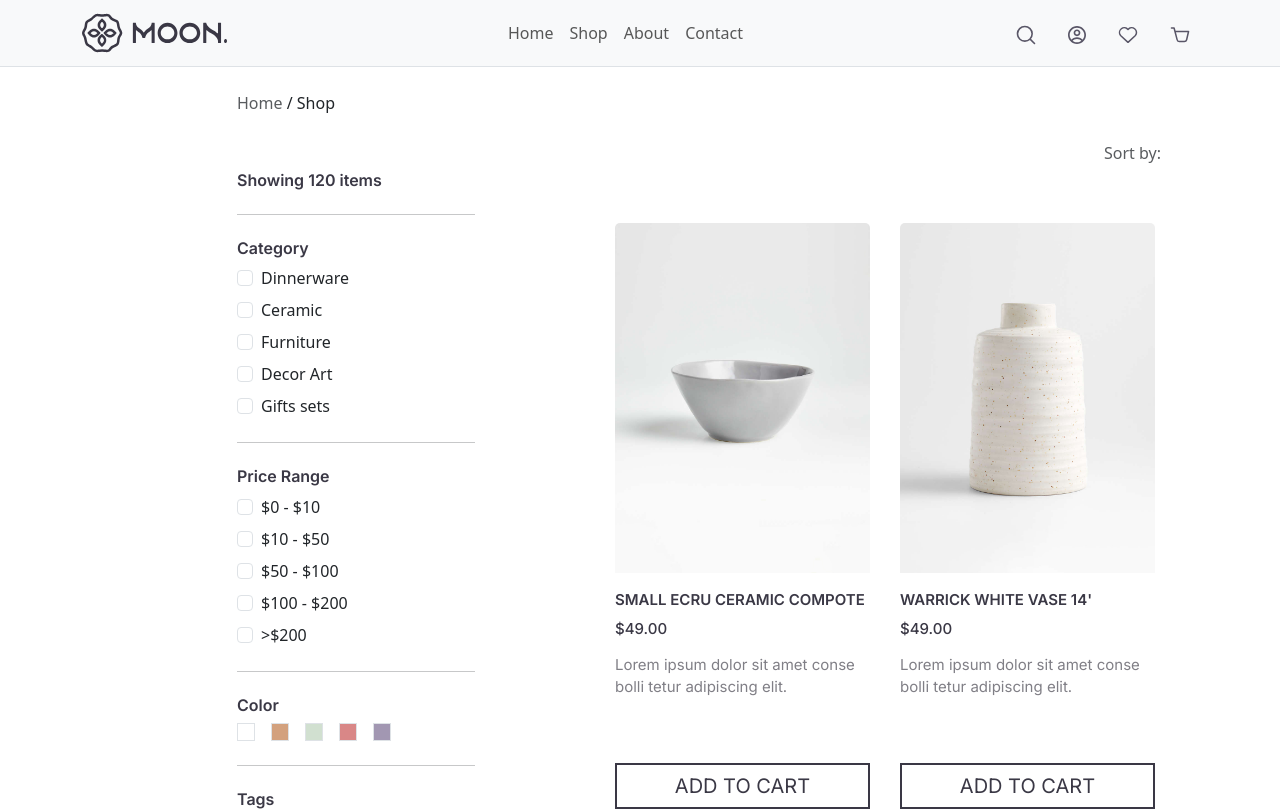
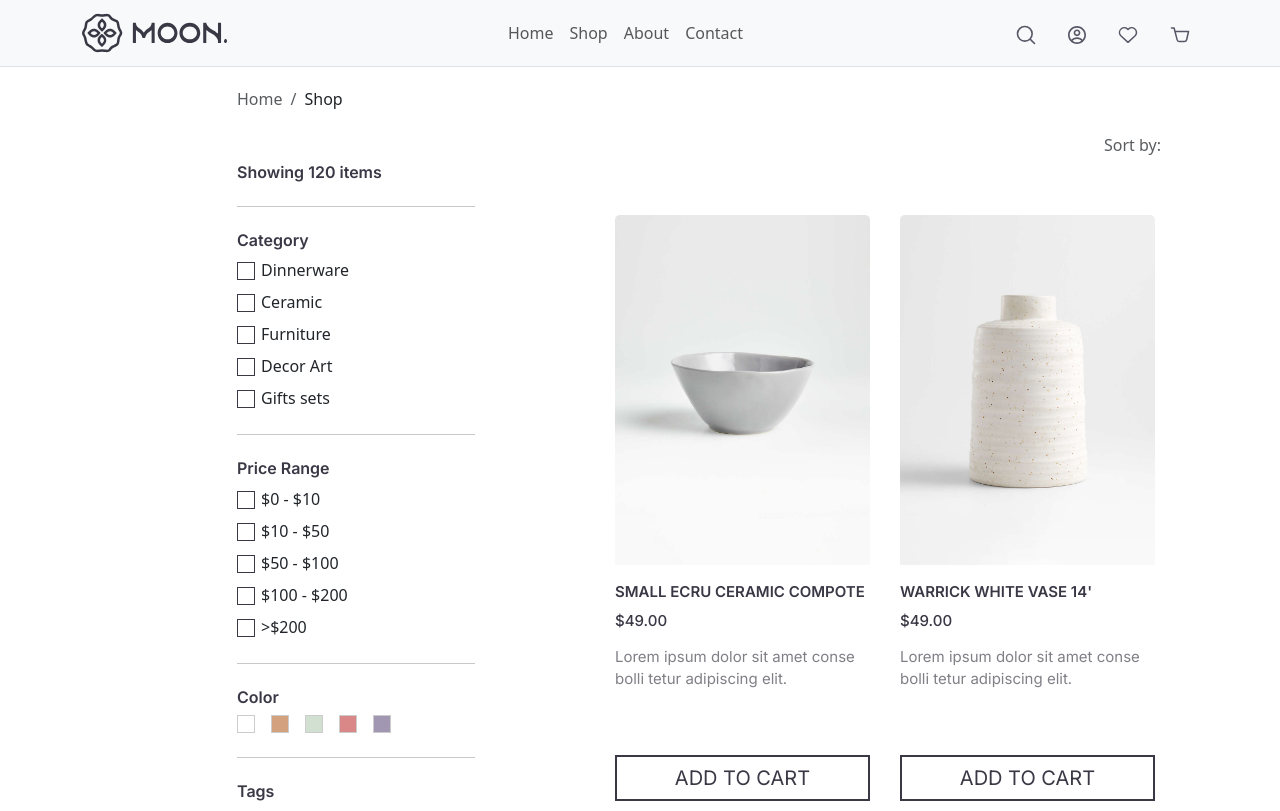
Before and after one commit to AliMango-dev/moon, a Vue app: page /shop in a window 1280 px wide. Shown: the top 811 px of the page. Built offline with nearby package versions, Linux system fonts and the light colour scheme.

Commit message:
added some functionality to some pages

```diff
--- a/src/components/favRow.vue
+++ b/src/components/favRow.vue
@@ -2,12 +2,14 @@
   <tr class="border-bottom align-middle">
     <td class="text-center py-3">
       <svg
+        @click="$emit('remove')"
         xmlns="http://www.w3.org/2000/svg"
         width="29"
         height="29"
         fill="currentColor"
         class="bi bi-x-lg text-danger"
         viewBox="0 0 16 16"
+        style="cursor: pointer"
       >
         <path
           d="M2.146 2.854a.5.5 0 1 1 .708-.708L8 7.293l5.146-5.147a.5.5 0 0 1 .708.708L8.707 8l5.147 5.146a.5.5 0 0 1-.708.708L8 8.707l-5.146 5.147a.5.5 0 0 1-.708-.708L7.293 8z"
--- a/src/components/homepage-card.vue
+++ b/src/components/homepage-card.vue
@@ -47,7 +47,13 @@
   width: 255px;
   padding: 0px;
   border: none;
+  transition: transform 0.3s ease;
 }
+
+.card:hover {
+  transform: scale(1.03);
+}
+
 .card-body .btn {
   border: 2px solid #3a3845;
   border-radius: 0%;
--- a/src/components/shop-category.vue
+++ b/src/components/shop-category.vue
@@ -1,8 +1,5 @@
 <template>
-  <h6
-    class="fw-semibold bor"
-    style="font-family: 'Inter', serif; color: #3a3845"
-  >
+  <h6 class="fw-semibold" style="font-family: 'Inter', serif; color: #3a3845">
     Showing 120 items
   </h6>
 
@@ -35,9 +32,14 @@
     <span
       v-for="color in colors"
       :key="color"
-      :style="{ background: color }"
-      class="border"
-      style="width: 18px; height: 18px"
+      :style="{
+        background: color,
+        transform: selectedColor === color ? 'scale(1.4)' : 'scale(1)',
+        border:
+          selectedColor === color ? '1px solid #3a3845' : '1px solid #ccc',
+      }"
+      class="color-circle"
+      @click="selectColor(color)"
     ></span>
   </div>
 
@@ -53,6 +55,8 @@
 </template>
 
 <script setup>
+import { ref } from "vue";
+
 const categories = [
   "Dinnerware",
   "Ceramic",
@@ -63,4 +67,36 @@ const categories = [
 const tags = ["Dinnerware", "Ceramic", "Furniture", "Decor Art", "Gifts sets"];
 const prices = ["$0 - $10", "$10 - $50", "$50 - $100", "$100 - $200", ">$200"];
 const colors = ["#FFFFFF", "#D3A17E", "#D1E0D0", "#D98787", "#A297B2"];
+
+const selectedColor = ref(null);
+
+function selectColor(color) {
+  selectedColor.value = color;
+}
 </script>
+
+<style scoped>
+.form-check-input:focus {
+  box-shadow: none;
+}
+
+.form-check-input {
+  width: 18px;
+  height: 18px;
+  border-radius: 0;
+  border: 1.5px solid #3a3845;
+  outline: none;
+}
+
+.form-check-input:checked {
+  background-color: #3a3845;
+  border-color: #3a3845;
+}
+
+.color-circle {
+  width: 18px;
+  height: 18px;
+  transition: transform 0.3s ease, border 0.3s ease;
+  cursor: pointer;
+}
+</style>
--- a/src/views/fav.vue
+++ b/src/views/fav.vue
@@ -1,18 +1,19 @@
 <script setup>
 import { useRouter } from "vue-router";
+import { ref } from "vue";
 import favRow from "../components/favRow.vue";
 import Homepage19 from "../assets/Homepage19.jpg";
 import Homepage20 from "../assets/Homepage20.jpg";
 import Homepage21 from "../assets/Homepage21.jpg";
 
-const favItem = [
+const favItem = ref([
   {
     title: "Porcelain Dinner Plate (27cm)",
     price: "$59",
     image: Homepage19,
   },
   {
-    title: "Ophelia Matte Natural  Vase",
+    title: "Ophelia Matte Natural Vase",
     price: "$168",
     image: Homepage20,
   },
@@ -21,19 +22,29 @@ const favItem = [
     price: "$70",
     image: Homepage21,
   },
-];
+]);
+
+function removeItem(index) {
+  favItem.value.splice(index, 1);
+}
 </script>
 
 <template>
   <div class="fav-outer-container">
     <div class="container">
       <!-- path link section -->
-      <a
-        class="mt-4 d-block text-decoration-none"
-        style="cursor: pointer; color: #3a3845"
-      >
-        <span class="text-muted">Home</span> / Shop
-      </a>
+      <nav aria-label="breadcrumb" style="margin-top: 20px">
+        <ol class="breadcrumb bg-transparent px-0">
+          <li class="breadcrumb-item">
+            <router-link to="/home" class="text-muted text-decoration-none"
+              >Home</router-link
+            >
+          </li>
+          <li class="breadcrumb-item active text-dark" aria-current="page">
+            Favourite
+          </li>
+        </ol>
+      </nav>
       <!-- Title -->
       <h3
         class="fw-semibold"
@@ -44,7 +55,9 @@ const favItem = [
           font-family: 'Inter', serif;
         "
       >
-        Favourite (3 item)
+        Favourite ({{ favItem.length }} item<span v-if="favItem.length !== 1"
+          >s</span
+        >)
       </h3>
       <table class="table align-middle text-center">
         <thead>
@@ -77,6 +90,7 @@ const favItem = [
             :price="item.price"
             :image="item.image"
             :addCartBtn
+            @remove="removeItem(index)"
           />
         </tbody>
       </table>
--- a/src/views/shop.vue
+++ b/src/views/shop.vue
@@ -1,11 +1,100 @@
+<script setup>
+import { useRouter } from "vue-router";
+import category from "../components/shop-category.vue";
+import shopCard from "../components/homepage-card.vue";
+import Homepage9 from "../assets/Homepage9.jpg";
+import Homepage10 from "../assets/Homepage10.jpg";
+import Homepage11 from "../assets/Homepage11.jpg";
+import Homepage12 from "../assets/Homepage12.jpg";
+import Homepage13 from "../assets/Homepage13.jpg";
+import Homepage14 from "../assets/Homepage14.jpg";
+import Homepage15 from "../assets/Homepage15.jpg";
+import Homepage16 from "../assets/Homepage16.jpg";
+import Shop1 from "../assets/Shop1.png";
+
+const shopCards = [
+  {
+    image: Homepage9,
+    title: "Small Ecru Ceramic Compote",
+    price: "$49.00",
+    description:
+      "Lorem ipsum dolor sit amet conse bolli tetur adipiscing elit.",
+  },
+  {
+    image: Homepage10,
+    title: "Warrick White Vase 14'",
+    price: "$49.00",
+    description:
+      "Lorem ipsum dolor sit amet conse bolli tetur adipiscing elit.",
+  },
+  {
+    image: Homepage11,
+    title: "Porcelain Dinner Plate",
+    price: "$49.00",
+    description:
+      "Lorem ipsum dolor sit amet conse bolli tetur adipiscing elit.",
+  },
+  {
+    image: Homepage12,
+    title: "Warrick White Vase 20",
+    price: "$49.00",
+    description:
+      "Lorem ipsum dolor sit amet conse bolli tetur adipiscing elit.",
+  },
+  {
+    image: Homepage13,
+    title: "Rounded Dual Handled Vase",
+    price: "$49.00",
+    description:
+      "Lorem ipsum dolor sit amet conse bolli tetur adipiscing elit.",
+  },
+  {
+    image: Homepage14,
+    title: "Marin White Dinner Plate",
+    price: "$49.00",
+    description:
+      "Lorem ipsum dolor sit amet conse bolli tetur adipiscing elit.",
+  },
+  {
+    image: Homepage15,
+    title: "Tall Cream Ceramic Vase",
+    price: "$49.00",
+    description:
+      "Lorem ipsum dolor sit amet conse bolli tetur adipiscing elit.",
+  },
+  {
+    image: Homepage16,
+    title: "Luana Bowl",
+    price: "$49.00",
+    description:
+      "Lorem ipsum dolor sit amet conse bolli tetur adipiscing elit.",
+  },
+  {
+    image: Shop1,
+    title: "Luana Bowl",
+    price: "$49.00",
+    description:
+      "Lorem ipsum dolor sit amet conse bolli tetur adipiscing elit.",
+  },
+];
+</script>
 <template>
   <div class="outer-container">
     <div class="container">
       <!-- category section -->
       <div class="row">
-        <p class="mt-4" style="margin-bottom: 20px">
-          <span class="text-muted">Home</span> / Shop
-        </p>
+        <nav aria-label="breadcrumb" style="margin-top: 20px">
+          <ol class="breadcrumb bg-transparent px-0">
+            <li class="breadcrumb-item">
+              <router-link to="/home" class="text-muted text-decoration-none"
+                >Home</router-link
+              >
+            </li>
+            <li class="breadcrumb-item active text-dark" aria-current="page">
+              Shop
+            </li>
+          </ol>
+        </nav>
         <div class="d-flex justify-content-end align-items-center">
           <label for="sortSelect" class="me-2 text-muted fs-6">Sort by:</label>
           <select
@@ -93,86 +182,7 @@
     </div>
   </div>
 </template>
-<script setup>
-import { useRouter } from "vue-router";
-import category from "../components/shop-category.vue";
-import shopCard from "../components/homepage-card.vue";
-import Homepage9 from "../assets/Homepage9.jpg";
-import Homepage10 from "../assets/Homepage10.jpg";
-import Homepage11 from "../assets/Homepage11.jpg";
-import Homepage12 from "../assets/Homepage12.jpg";
-import Homepage13 from "../assets/Homepage13.jpg";
-import Homepage14 from "../assets/Homepage14.jpg";
-import Homepage15 from "../assets/Homepage15.jpg";
-import Homepage16 from "../assets/Homepage16.jpg";
-import Shop1 from "../assets/Shop1.png";
 
-const shopCards = [
-  {
-    image: Homepage9,
-    title: "Small Ecru Ceramic Compote",
-    price: "$49.00",
-    description:
-      "Lorem ipsum dolor sit amet conse bolli tetur adipiscing elit.",
-  },
-  {
-    image: Homepage10,
-    title: "Warrick White Vase 14'",
-    price: "$49.00",
-    description:
-      "Lorem ipsum dolor sit amet conse bolli tetur adipiscing elit.",
-  },
-  {
-    image: Homepage11,
-    title: "Porcelain Dinner Plate",
-    price: "$49.00",
-    description:
-      "Lorem ipsum dolor sit amet conse bolli tetur adipiscing elit.",
-  },
-  {
-    image: Homepage12,
-    title: "Warrick White Vase 20",
-    price: "$49.00",
-    description:
-      "Lorem ipsum dolor sit amet conse bolli tetur adipiscing elit.",
-  },
-  {
-    image: Homepage13,
-    title: "Rounded Dual Handled Vase",
-    price: "$49.00",
-    description:
-      "Lorem ipsum dolor sit amet conse bolli tetur adipiscing elit.",
-  },
-  {
-    image: Homepage14,
-    title: "Marin White Dinner Plate",
-    price: "$49.00",
-    description:
-      "Lorem ipsum dolor sit amet conse bolli tetur adipiscing elit.",
-  },
-  {
-    image: Homepage15,
-    title: "Tall Cream Ceramic Vase",
-    price: "$49.00",
-    description:
-      "Lorem ipsum dolor sit amet conse bolli tetur adipiscing elit.",
-  },
-  {
-    image: Homepage16,
-    title: "Luana Bowl",
-    price: "$49.00",
-    description:
-      "Lorem ipsum dolor sit amet conse bolli tetur adipiscing elit.",
-  },
-  {
-    image: Shop1,
-    title: "Luana Bowl",
-    price: "$49.00",
-    description:
-      "Lorem ipsum dolor sit amet conse bolli tetur adipiscing elit.",
-  },
-];
-</script>
 <style scoped>
 .outer-container {
   width: 1260px;
```
